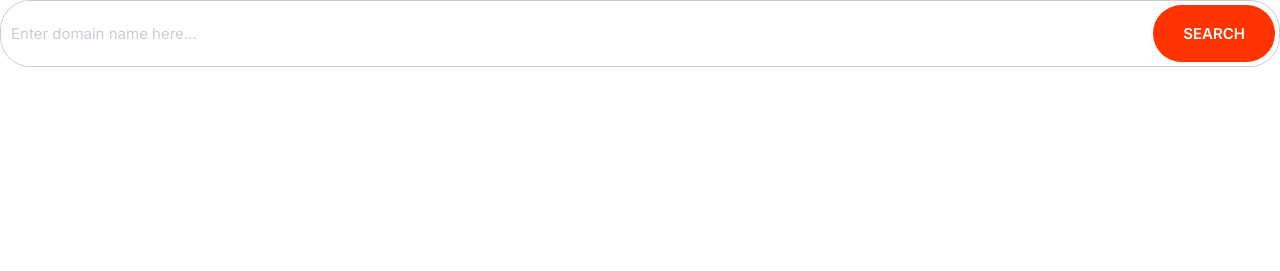
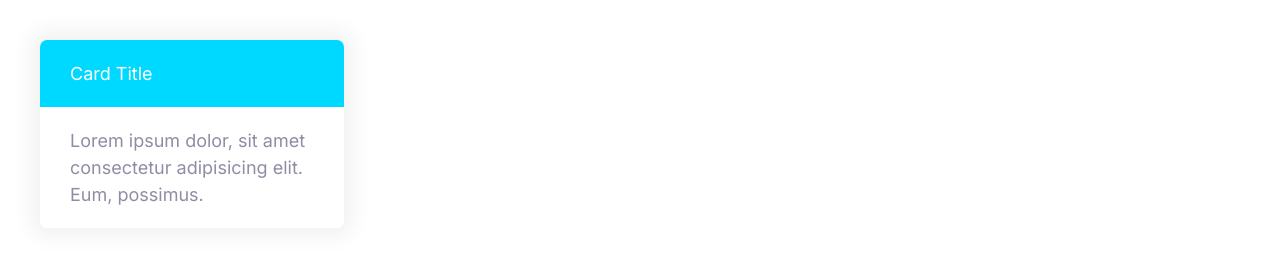
Before and after one commit to khonimovulugbek/Hosting, a plain HTML site: page index.html in a window 1280 px wide. Drawn offline with Linux system fonts and the light colour scheme.

Commit message:
Card component is created

```diff
--- a/css/style.css
+++ b/css/style.css
@@ -8,7 +8,9 @@
     --border-radius: 30px;
 }
 
-*, *::after, *::before {
+*,
+*::after,
+*::before {
     box-sizing: border-box;
 }
 
@@ -175,7 +177,6 @@ a {
     display: inline-flex;
     justify-content: center;
     align-items: center;
-
 }
 
 /* Buttons */
@@ -191,12 +192,11 @@ a {
     white-space: nowrap;
     text-align: center;
     margin: 1rem 0;
-
 }
 
 .btn--primary {
     color: #fff;
-    background: var(--color-primary)
+    background: var(--color-primary);
 }
 
 .btn--primary:hover {
@@ -205,7 +205,7 @@ a {
 
 .btn--secondary {
     color: #fff;
-    background: var(--color-secondary)
+    background: var(--color-secondary);
 }
 
 .btn--secondary:hover {
@@ -229,7 +229,7 @@ a {
 .btn--outline {
     background: #fff;
     color: var(--color-headings);
-    border: 2px solid var(--color-headings)
+    border: 2px solid var(--color-headings);
 }
 
 .btn--outline:hover {
@@ -237,17 +237,15 @@ a {
     background: var(--color-headings);
 }
 
-
 @media screen and (min-width: 1024px) {
     .btn {
         font-size: 1.5rem;
     }
-
 }
 
 /* Inputs */
 
-.input{
+.input {
     padding: 1.5rem 3.5rem;
     border: 1px solid #ccc;
     border-radius: var(--border-radius);
@@ -258,7 +256,6 @@ a {
 
 ::placeholder {
     color: #cdcbd7;
-
 }
 
 .input-group {
@@ -281,5 +278,27 @@ a {
     .input {
         font-size: 1.5rem;
     }
+}
 
+/* Cards */
+
+.card {
+    border-radius: 7px;
+    box-shadow: 0 0 20px 10px #f3f3f3;
+    overflow: hidden;
 }
+
+.card__header,
+.card__body {
+    padding: 2rem 3rem;
+}
+
+.card--primary .card__header {
+    background: var(--color-primary);
+    color: #fff;
+}
+
+.card--secondary .card__header{
+    background: var(--color-secondary);
+    color: #fff;
+}
--- a/index.html
+++ b/index.html
@@ -14,9 +14,13 @@
         />
     </head>
     <body>
-        <div class="input-group">
-            <input type="text" class="input" placeholder="Enter domain name here..." />
-            <button class="btn btn--accent">Search</button>
+        <div style="width: 30%; padding: 4rem;">
+            <div class="card card--secondary">
+                <header class="card__header">Card Title</header>
+                <div class="card__body">
+                    Lorem ipsum dolor, sit amet consectetur adipisicing elit. Eum, possimus.
+                </div>
+            </div>
         </div>
     </body>
 </html>
```
Also changed, not shown: components/cards.html (added, +8 -0 lines).
